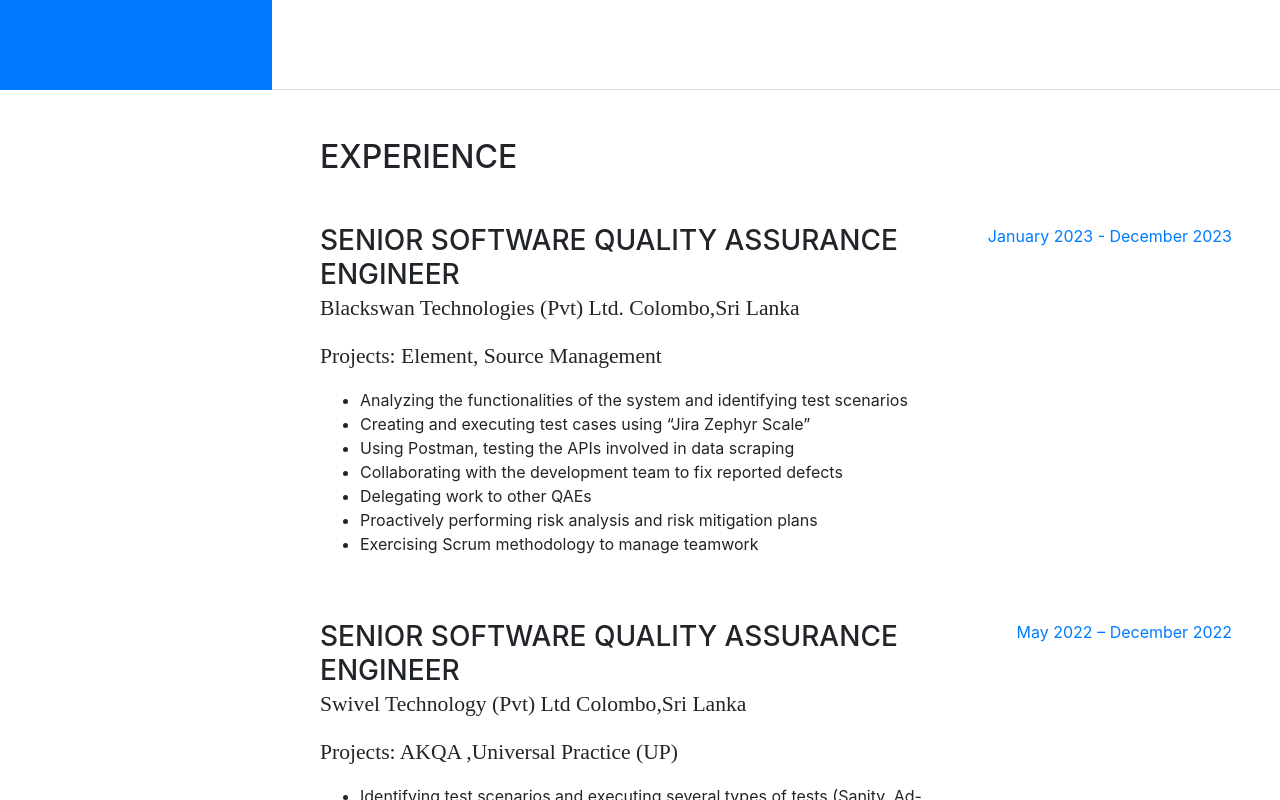
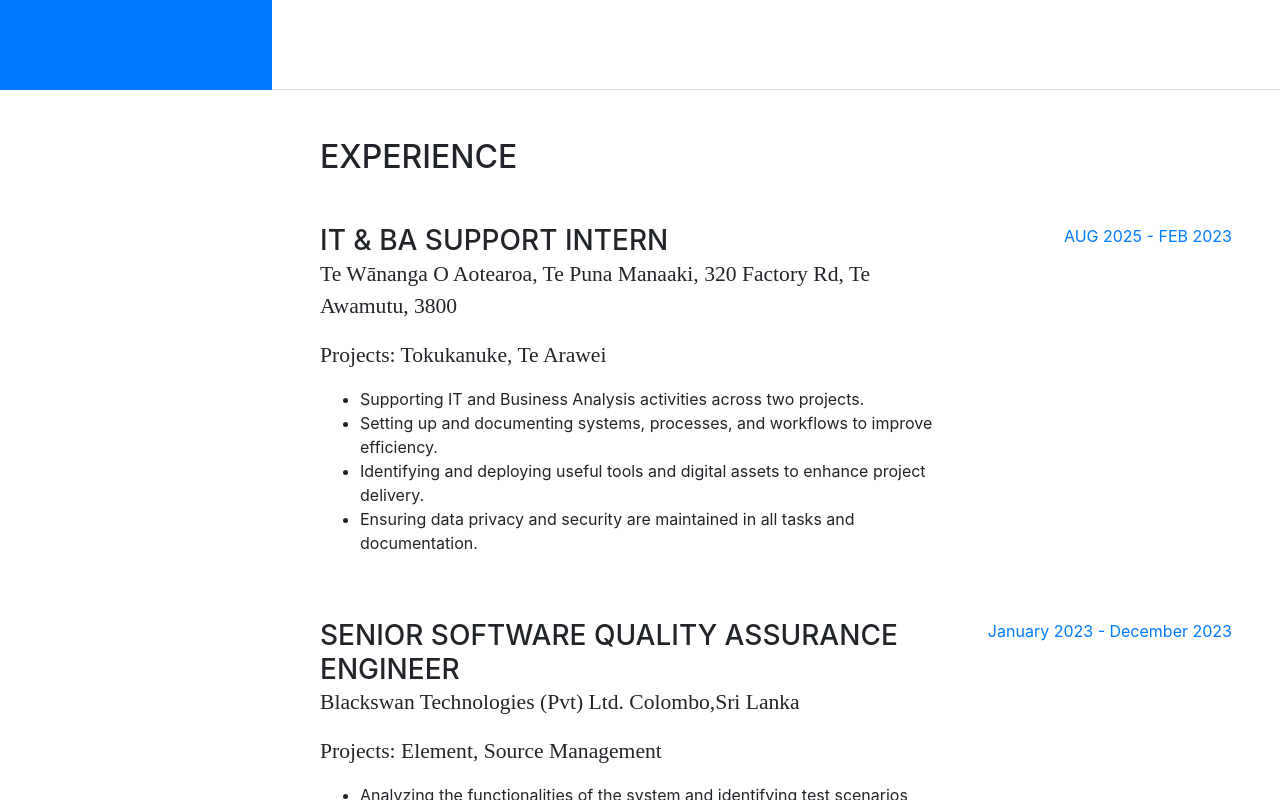
Before and after one commit to Kamrrat/student_portfolio, a website with bundled scripts: page docs/index.html in a window 1280 px wide. Shown: the part 710-1510 px from the top of the page. Built offline with nearby package versions, Linux system fonts and the light colour scheme; a web font is replaced by a local one.

Commit message:
Revise contact info and add internship experience
Updated contact information and added internship experience details.

```diff
--- a/docs/index.html
+++ b/docs/index.html
@@ -69,7 +69,7 @@
           <h1 class="mb-0">Kamali
             <span class="text-primary">Ratnayake Arachchillage</span>
           </h1>
-          <div class="subheading mb-5">Whitiora, Hamilton 3200. +64225173285.
+          <div class="subheading mb-5">2/410 Tristram Street, Whitiora, Hamilton 3200. +64225173285.
             <a href="mailto:kamalidulangika@gmail.com"><lowercase-text>kamalidulangika@gmail.com</lowercase-text></a>
           </div>
           <p class="mb-5">A diligent Software Test Engineer with 8+ years of experience in testing software systems. Proficient in a wide range of tools including MS Dynamics 365, Jira, Postman, SoapUI, Azure DevOps, Selenium, Playwright and has contributed to various projects including Vodafone, TradeStation (US), Toyota and DXC Technologies. I offer my testing skills and experience to proactively identify and inform and mitigate risks and deliver software systems on time with high-quality standards.</p>
@@ -114,6 +114,25 @@
       <section class="resume-section p-3 p-lg-5 d-flex flex-column" id="experience">
         <div class="my-auto">
           <h2 class="mb-5">Experience</h2>
+
+          <div class="resume-item d-flex flex-column flex-md-row mb-5">
+            <div class="resume-content mr-auto">
+              <h3 class="mb-0">IT & BA Support Intern </h3>
+              <div class="subheading mb-3"> Te Wānanga o Aotearoa, Te Puna Manaaki, 320 Factory Rd, Te Awamutu, 3800
+                </div>
+                <div class="subheading mb-3">Projects: Tokukanuke, Te Arawei
+                </div>
+              <ul>
+                <li>Supporting IT and Business Analysis activities across two projects. </li>
+                <li>Setting up and documenting systems, processes, and workflows to improve efficiency.</li>
+                <li>Identifying and deploying useful tools and digital assets to enhance project delivery.</li>
+                <li>Ensuring data privacy and security are maintained in all tasks and documentation. </li>
+              </ul>
+            </div>
+            <div class="resume-date text-md-right">
+              <span class="text-primary">AUG 2025 - FEB 2023</span>
+            </div>
+          </div>
 
           <div class="resume-item d-flex flex-column flex-md-row mb-5">
             <div class="resume-content mr-auto">
```
